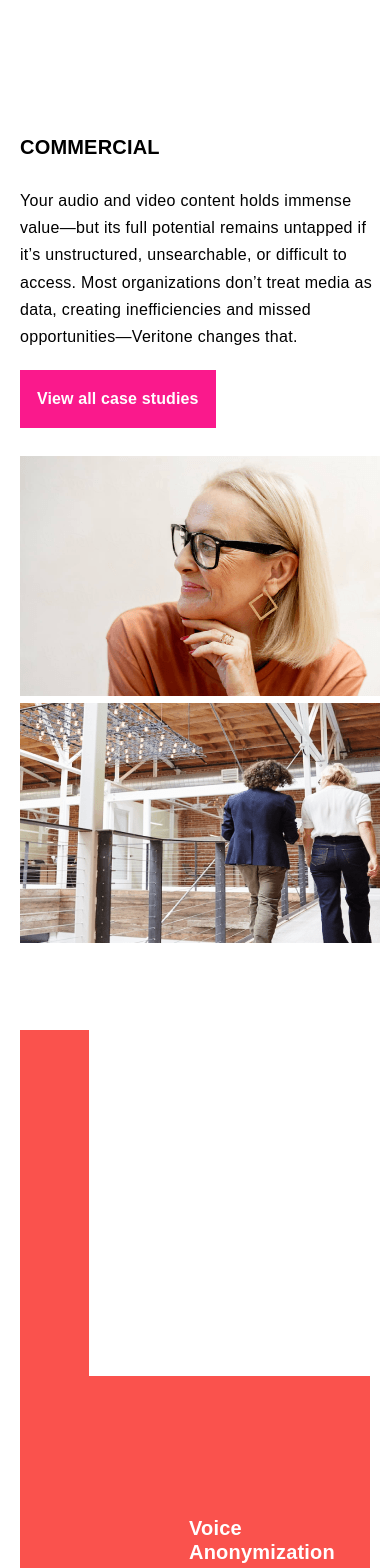
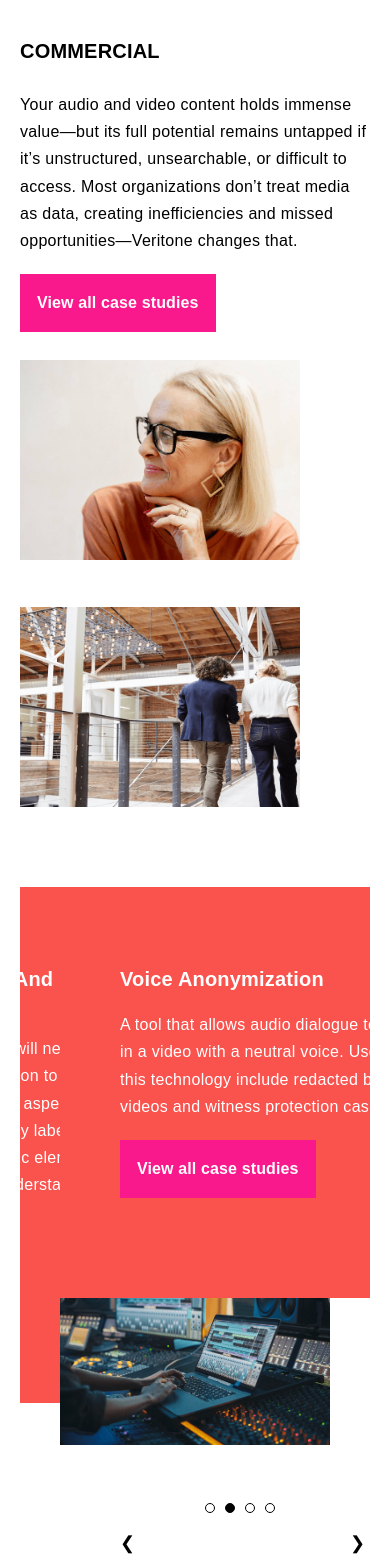
Before and after one commit to Anshumamehra/test, a Next.js app: page /Practice in a window 390 px wide. Shown: the part 940-2508 px from the top of the page. Built offline with nearby package versions, Linux system fonts and the light colour scheme.

Commit message:
fix error

```diff
--- a/src/components/ContentWithImageSlider.jsx
+++ b/src/components/ContentWithImageSlider.jsx
@@ -58,7 +58,7 @@ export default function ContentWithImageSlider() {
   return (
     <section className="ContentWithImageSlider bg-white">
       <div className="container relative">
-        <divs
+        <div
           className={`sliderWrap relative w-full overflow-hidden flex  flex-wrap items-center justify-center m-auto ${styles.sliderWrap}`}
         >
           {/* Show only current slide */}
@@ -71,9 +71,9 @@ export default function ContentWithImageSlider() {
                 key={index}
                 className={`item w-full flex min-w-full ${styles.item}`}
               >
-                <div className="innerContent px-[40px] flex justify-center items-center">
-                  <div className=" w-[calc(100%-622px)]">
-                    <div className="bg-[#fa524d] w-[calc(100%+191px)] pt-[140px] pb-[140px] pl-[129px] pr-[250px]">
+                <div className="innerContent px-[40px] flex justify-center items-center lg:block">
+                  <div className=" w-[calc(100%-622px)] lg:w-full">
+                    <div className="bg-[#fa524d] w-[calc(100%+191px)] pt-[140px] pb-[140px] pl-[129px] pr-[250px] largeLaptopDown:pt-[80px] largeLaptopDown:pl-[60px] largeLaptopDown:pb-[100px] lg:p-10">
                       <h3 className="text-white capitalize">{slide.title}</h3>
                       <p className="text-white pt-[20px]">{slide.desc}</p>
                       <div class="btnWrap mt-[20px]">
@@ -81,7 +81,7 @@ export default function ContentWithImageSlider() {
                       </div>
                     </div>
                   </div>
-                  <div className="imgWrap w-full max-h-[345px] max-w-[600px] overflow-hidden">
+                  <div className="imgWrap w-full max-h-[345px] max-w-[600px] overflow-hidden largeLaptopDown:max-w-[540px]">
                             <img
                                 className="object-cover h-full w-full"
                                 src={slide.imgSrc}
@@ -93,9 +93,10 @@ export default function ContentWithImageSlider() {
               </div>
             ))}
           </div>
-        </divs>
+        </div>
 
         {/* Navigation Arrows */}
+        <div className="mt-7 relative">
         <button
           className={`navArrow prevArrow ${isFirstSlide ? "disabled" : ""} ${
             styles.navArrow
@@ -116,6 +117,7 @@ export default function ContentWithImageSlider() {
         >
           ❯
         </button>
+        </div>
 
         {/* Slick Dots */}
         <div className={styles.dotsContainer}>
--- a/src/components/Counter.jsx
+++ b/src/components/Counter.jsx
@@ -6,8 +6,8 @@ import { motion, AnimatePresence } from "framer-motion";
 import styles from "@/styles/Counter.module.css";
 
 const Counter = () => {
-  const [isInView, setIsInView] = useState(false);
-  const counterRef = useRef(null);
+const [isInView, setIsInView] = useState(false);
+const counterRef = useRef(null);
 
   const counterData = [
     {
--- a/src/components/Tab.jsx
+++ b/src/components/Tab.jsx
@@ -64,10 +64,14 @@ imgSrc2: "/images/boy-dog.png",
                     </div>
                      {/* Mobile Dropdown */}
 <div className={styles.mobileDropdown}>
-                        <button className={styles.DropdownToggle} onclick={toggleDropdown}>
+  <button
+    className={styles.DropdownToggle}
+    onClick={toggleDropdown}
+  >
     {tabdata[activeTab].title}
     <span className={styles.arrow}></span>
   </button>
+
   {isDropdownOpen && (
     <div className={styles.dropdownMenu}>
       {tabdata.map((tabs, index) => (
@@ -84,24 +88,25 @@ imgSrc2: "/images/boy-dog.png",
     </div>
   )}
 </div>
+
                     {/* Tab Data */}
                     <div className="tabData  mt-10">
-                        <div className="wrapper flex justify-around mt-24 md:inline-block">
+                        <div className="wrapper flex justify-around mt-24 md:block md:mt-0">
                             <div className="innerWrap w-[60%] mr-9 md:w-full">
                                 <h3 className="tabheading text-black">{currentTab.Heading}</h3>
-                                <p className="tabdata text-black mt-7 max-w-[580px]">{currentTab.Data}</p>
+                                <p className="tabdata text-black mt-7 max-w-[580px] md:max-w-full">{currentTab.Data}</p>
                                 <div class="btnWrap mt-[20px]"><a href="#" class="pink-btn link-white text-white" data-cursor-expand="">View all case studies</a></div>
                             </div>
                             <div className="col-three w-[40%] md:w-full">
                             <div className="imgWrap w-[360px]  h-[240px] flex justify-start absolute md:mt-7 md:inline-block md:relative">
                                 <img
-                                className="max-w-[360px] max-h-[240px] block object-cover h-full w-full"
+                                className="max-w-[360px] max-h-[240px] md:max-w-[280px] md:max-h-[200px] block object-cover h-full w-full"
                                 src={currentTab.imgSrc1}
                                 alt={currentTab.alt}
                                 loading="lazy"
                                 />
                             </div>
-                            <div className="imgWrap w-[360px]  h-[240px] absolute flex justify-end right-0 top-24 md:relative md:top-0">
+                            <div className="imgWrap w-[360px]  h-[240px] md:max-w-[280px] md:max-h-[200px] absolute flex justify-end right-0 top-24 md:relative md:top-0">
                                 <img
                                     className=" max-w-[360px] max-h-[240px] block object-cover h-full w-full"
                                     src={currentTab.imgSrc2}
--- a/src/styles/Tab.module.css
+++ b/src/styles/Tab.module.css
@@ -12,7 +12,7 @@
 
 }
 .tabhead{
-
+ display: flex;
 }
 .mobileDropdown {
     display: none;
```
Lines whose indentation alone changed are shown as unchanged.
